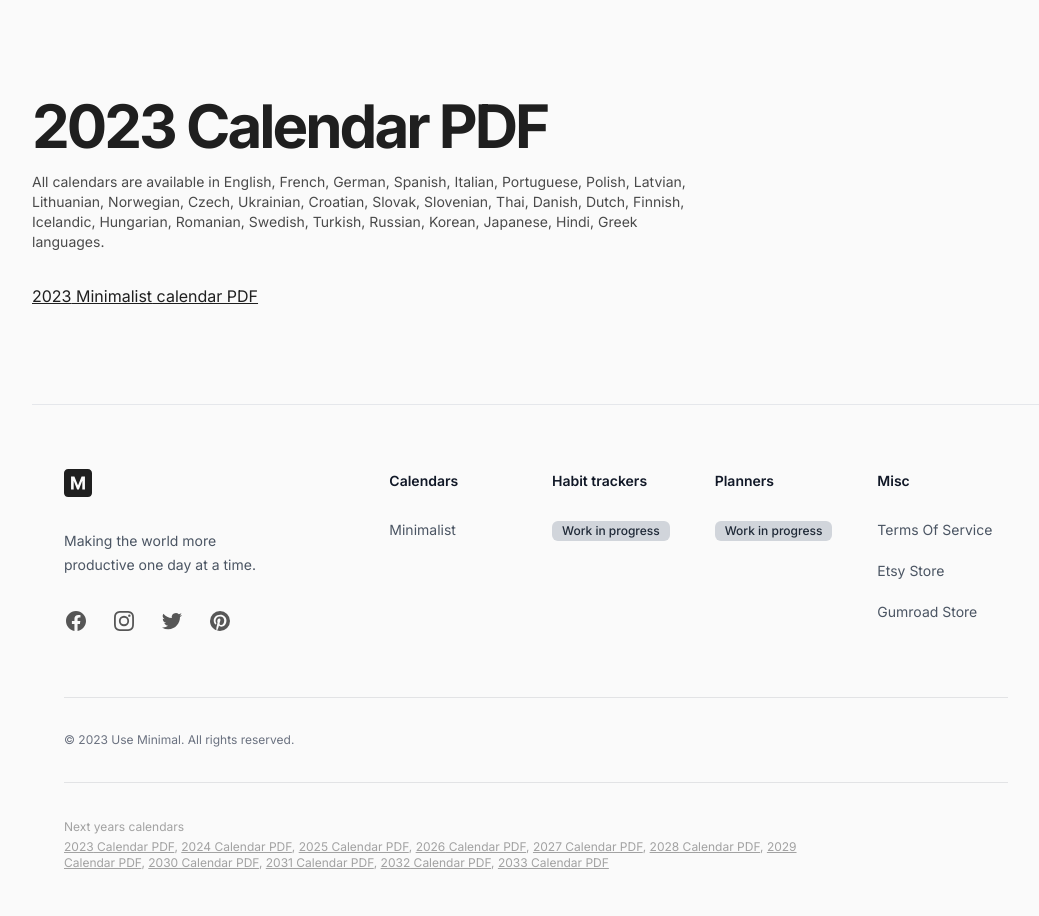
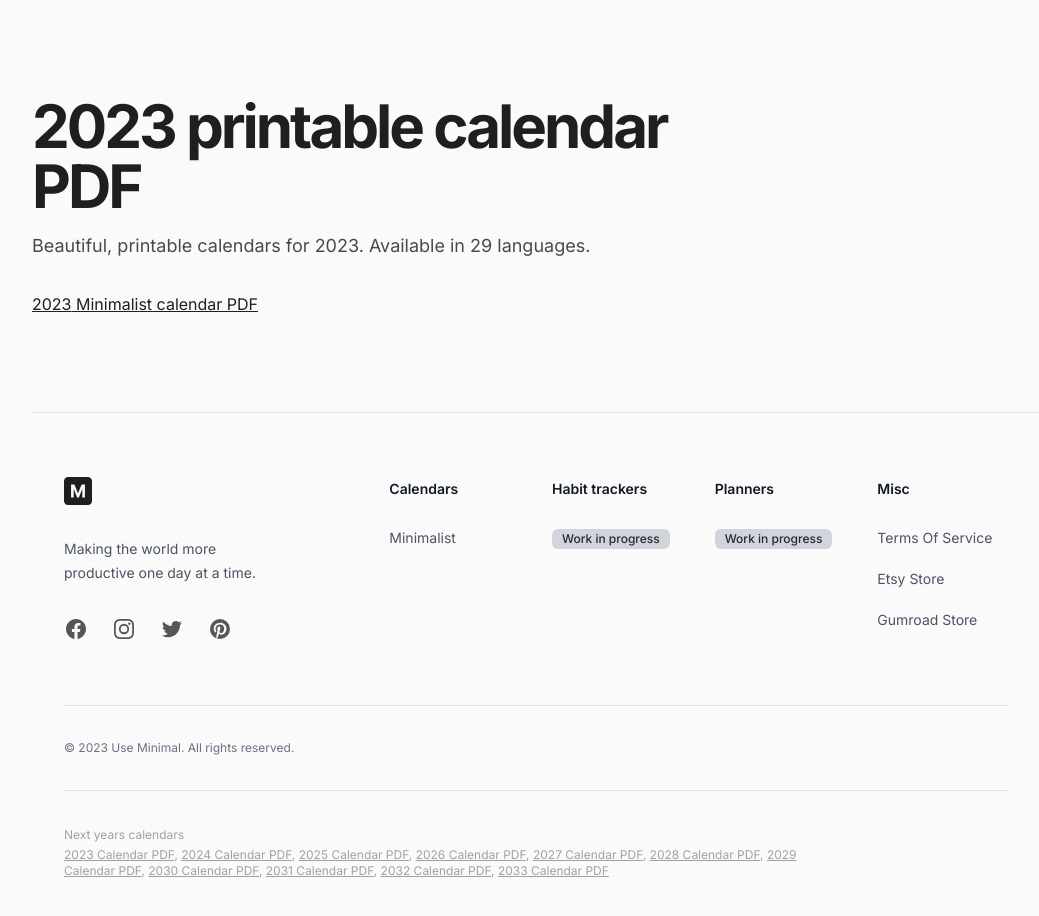
Before and after one commit to BartoszJarocki/minimal, a Next.js app in the folder apps/frontend/: page /calendars/preview/2023 in a window 1280 px wide. Shown: the top 916 px of the page, without its empty margins (104-1143 px from the left). Built offline with nearby package versions, Linux system fonts and the light colour scheme.

Commit message:
SEO improvements

```diff
--- a/apps/frontend/src/pages/calendars/preview/[year]/[theme]/[locale].tsx
+++ b/apps/frontend/src/pages/calendars/preview/[year]/[theme]/[locale].tsx
@@ -48,8 +48,8 @@ export default function CalendarPreview({
   const url = `https://useminimal.com/calendars/preview/${year}/${theme}/${locale}`;
   const title = `${date.toFormat("yyyy")} ${selectedLocale.englishName} ${
     ThemeNameLookup[theme]
-  } calendar PDF`;
-  const description = `Beautiful, self print ready ${selectedLocale.englishName} ${ThemeNameLookup[theme]} calendar. Available in ${SupportedLocales.length} languages.`;
+  } printable calendar PDF`;
+  const description = `Beautiful, ${selectedLocale.englishName} ${ThemeNameLookup[theme]} printable calendar. Available in ${SupportedLocales.length} languages.`;
 
   return (
     <>
--- a/apps/frontend/src/pages/calendars/preview/[year]/[theme]/index.tsx
+++ b/apps/frontend/src/pages/calendars/preview/[year]/[theme]/index.tsx
@@ -31,8 +31,8 @@ export default function Preview({ theme, year, locale }: Props) {
   const url = `https://useminimal.com/calendars/preview/${year}/${theme}`;
   const title = `${date.toFormat("yyyy")} ${
     ThemeNameLookup[theme]
-  } calendar PDF`;
-  const description = `Beautiful, self print ready ${ThemeNameLookup[theme]} calendar. Available in ${SupportedLocales.length} languages.`;
+  } printable calendar PDF`;
+  const description = `Beautiful, ${ThemeNameLookup[theme]} printable calendar. Available in ${SupportedLocales.length} languages.`;
 
   return (
     <>
--- a/apps/frontend/src/pages/calendars/preview/[year]/index.tsx
+++ b/apps/frontend/src/pages/calendars/preview/[year]/index.tsx
@@ -24,8 +24,8 @@ interface Props {
 export default function Preview({ year }: Props) {
   const date = DateTime.now().set({ year });
   const url = `https://useminimal.com/calendars/preview/${year}`;
-  const title = `Use Minimal - ${date.toFormat("yyyy")} Minimalist Calendars`;
-  const description = `Beautiful, self print ready minimalist calendars for ${date.toFormat(
+  const title = `${date.toFormat("yyyy")} printable calendar PDF`;
+  const description = `Beautiful, printable calendars for ${date.toFormat(
     "yyyy"
   )}. Available in ${SupportedLocales.length} languages.`;
 
@@ -57,14 +57,8 @@ export default function Preview({ year }: Props) {
       <Container>
         <main className="pb-24">
           <section className="max-w-2xl space-y-4">
-            <H1>{date.toFormat("yyyy")} Calendar PDF</H1>
-            <P className="text-sm">
-              All calendars are available in{" "}
-              {SupportedLocales.map((locale) => (
-                <span key={locale.code}>{locale.englishName}</span>
-              )).reduce(joinComponents, [])}
-              {" languages."}
-            </P>
+            <H1>{title}</H1>
+            <P>{description}</P>
           </section>
 
           <section className="divide mt-8 space-y-1">
```
